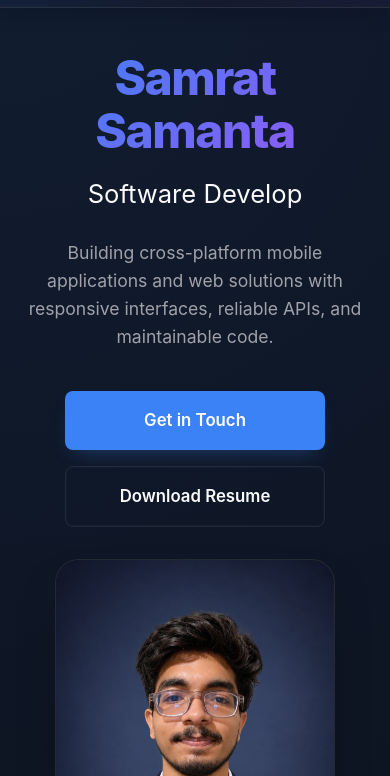
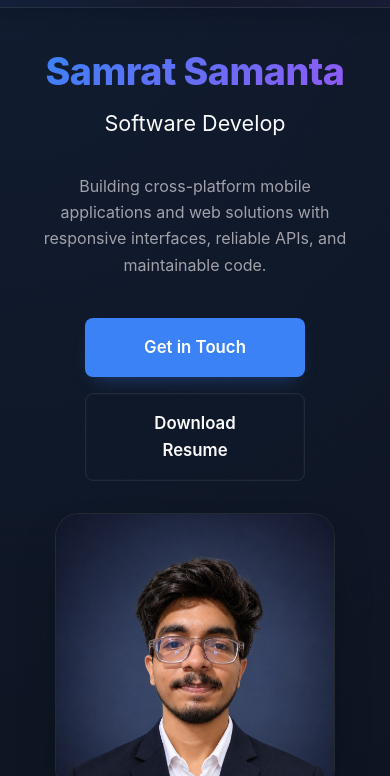
Before and after one commit to Samrat-87/portfolio, a plain HTML site: page index.html in a window 390 px wide. Shown: the part 68-844 px from the top of the page. Drawn offline with Linux system fonts and the light colour scheme.

Commit message:
fix the mobile screen view

```diff
--- a/style.css
+++ b/style.css
@@ -431,19 +431,34 @@ footer { background: var(--bg-card); border-top: 1px solid var(--border-color);
         flex-direction: column;
         align-items: center;
     }
-    #hero h1 { font-size: 3rem; }
-    #hero h2 { font-size: 1.6rem; min-height: 40px; }
-    #hero p { font-size: 1.1rem; }
+    #hero h1 {
+        font-size: 2.35rem;
+        line-height: 1.08;
+        letter-spacing: -0.5px;
+        max-width: 100%;
+    }
+    #hero h2 {
+        font-size: 1.35rem;
+        line-height: 1.35;
+        min-height: 40px;
+    }
+    #hero p {
+        max-width: 310px;
+        font-size: 1rem;
+        line-height: 1.65;
+    }
     .hero-links {
         justify-content: center;
         width: 100%;
     }
-    .hero-links .btn {
-        width: min(100%, 260px);
-    }
+    .hero-links .btn { width: min(100%, 220px); }
 
     /* Make Phone Smaller on Mobile */
-    .phone-frame { width: min(78vw, 280px); }
+    .phone-frame {
+        width: min(78vw, 280px);
+        aspect-ratio: 1 / 1;
+    }
+    .profile-img { object-position: center 25%; }
 
     .section-title { font-size: 2rem; margin-bottom: 2rem; }
     section { padding: 80px 0; }
```
